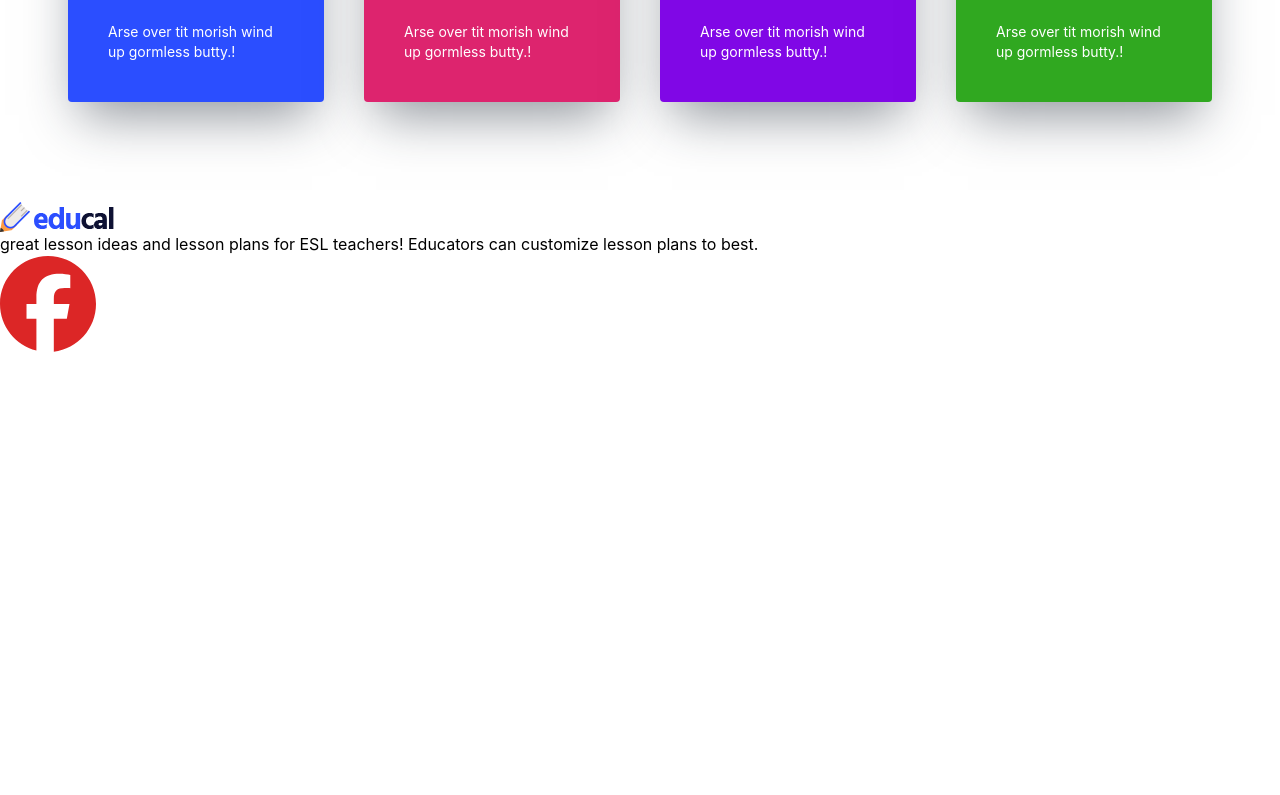
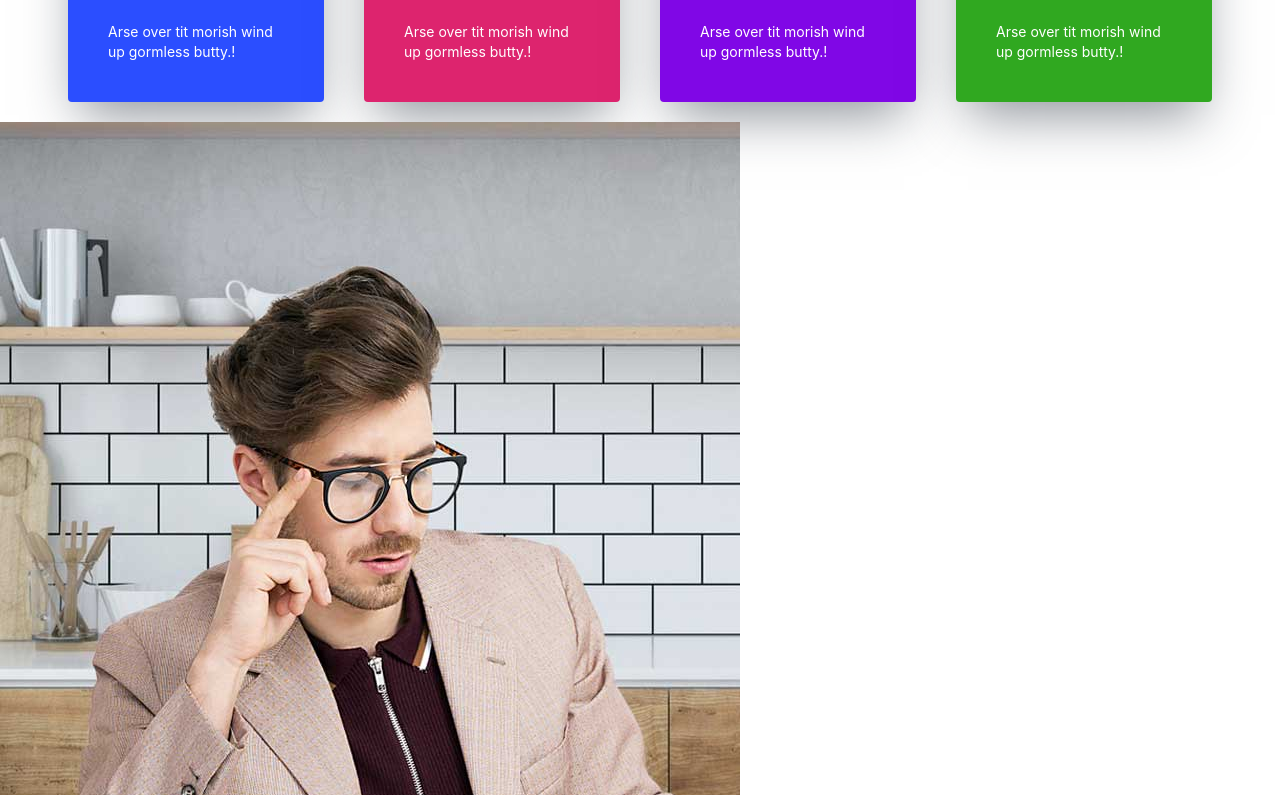
Before and after one commit to stephanebil/educal, a React (Create React App) app: page / in a window 1280 px wide. Shown: the part 1525-2320 px from the top of the page. Before the commit the page ends 1877 px from the top, so only its background shows below. Built offline with nearby package versions, Linux system fonts and the light colour scheme.

Commit message:
homeSection

```diff
--- a/src/components/homePage/HomeSection1.js
+++ b/src/components/homePage/HomeSection1.js
@@ -46,6 +46,12 @@ export default function HomeSection1() {
           src="img/svgexport-10.png"
         />
       </div>
+      <div className="">
+          <img src="img/about.jpg" alt="image about" />
+         <div className="">
+
+         </div>
+      </div>
     </div>
   );
 }
```
